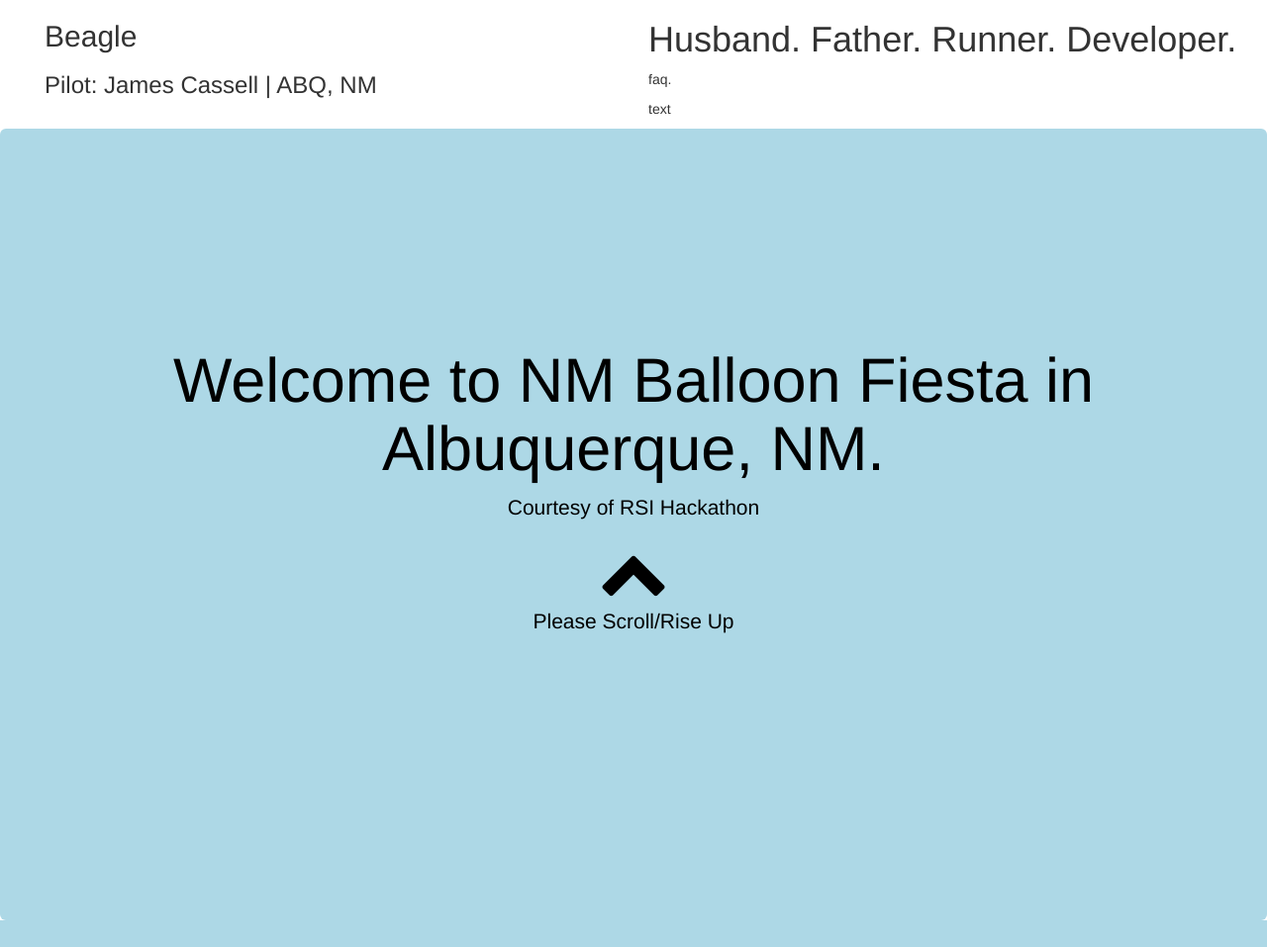
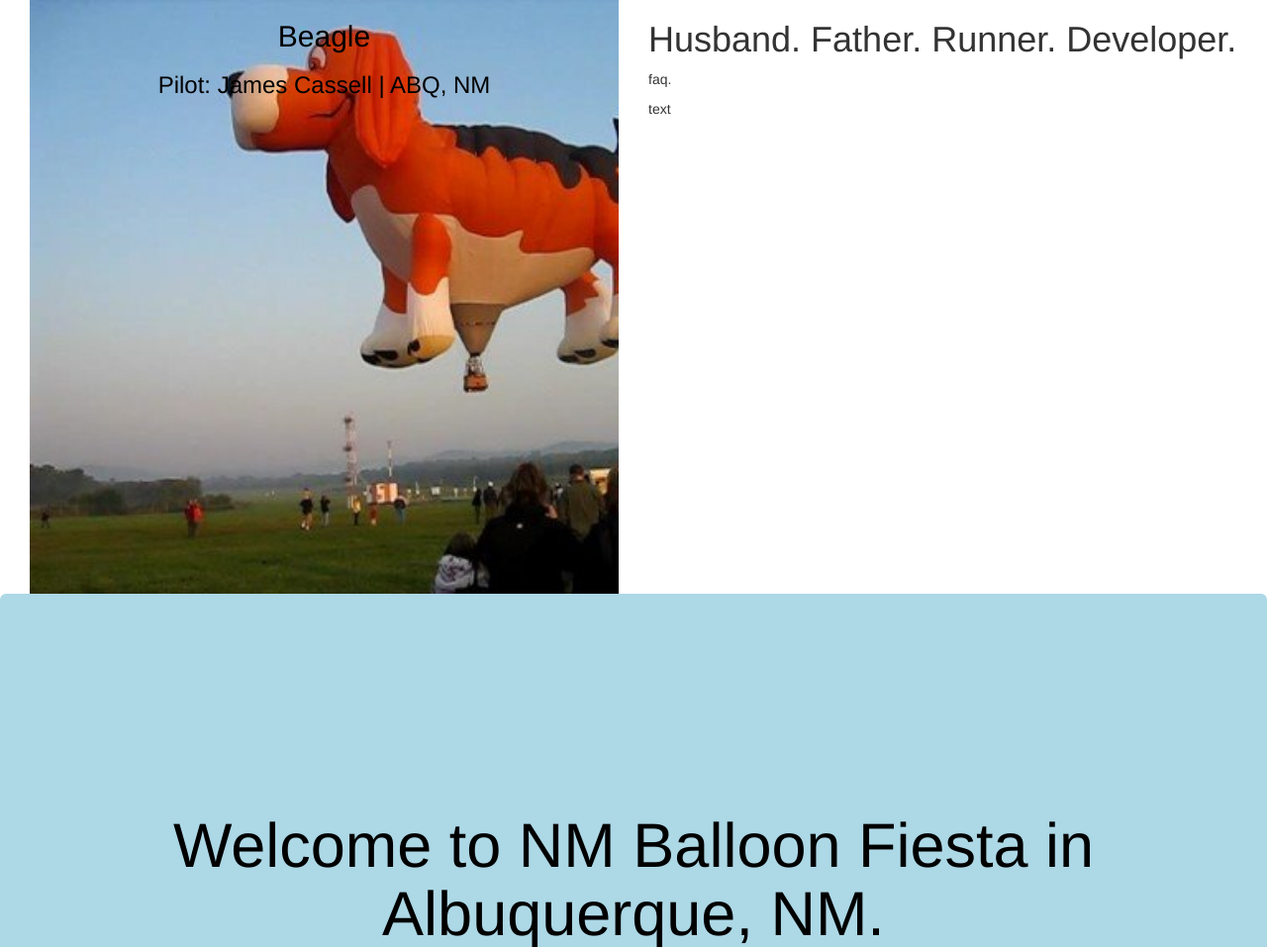
Before and after one commit to gsandoval49/hackathon, a PHP site: page / in a window 1280 px wide. Shown: the top 957 px of the page at 99% size. Before the commit the page ends 930 px from the top, so only its background shows below. Run offline with PHP 8.4, Linux system fonts and the light colour scheme; some libraries are stand-ins or nearby versions.

Commit message:
edited stuff

```diff
--- a/public_html/css/style.css
+++ b/public_html/css/style.css
@@ -11,3 +11,16 @@
 	background-size: cover;
 	background-attachment: fixed;
 }
+
+/*picture of the beagle*/
+.beagle-photo{
+	background: url("../img/Beagle_Maximus_Balloon.jpg") no-repeat;
+	padding-left: 0;
+	padding-right: 0;
+	min-height: 600px;
+	text-align: center;
+	color: black;
+	background-size: cover;
+	background-attachment: fixed;
+
+}
--- a/public_html/index.html
+++ b/public_html/index.html
@@ -80,12 +80,12 @@
 				<!-- ========================================= -->
 				<!--  section 1 faq with beagle picture        -->
 				<!-- ========================================= -->
-				<section class="about-me" id="about">
+				<section class="beagle-section" id="beagle">
 					<div class="container-fluid">
-						<div class="about-parent">
-							<div class="col-xs-12 col-md-6 about-padding">
-								<div class="container-fluid about-photo">
-									<div class="about-photo-text">
+						<div class="beagle-parent">
+							<div class="col-xs-12 col-md-6 beagle-padding">
+								<div class="container-fluid beagle-photo">
+									<div class="beagle-photo-text">
 										<h2>Beagle</h2>
 										<h3>Pilot: James Cassell | ABQ, NM</h3>
 									</div>
```
